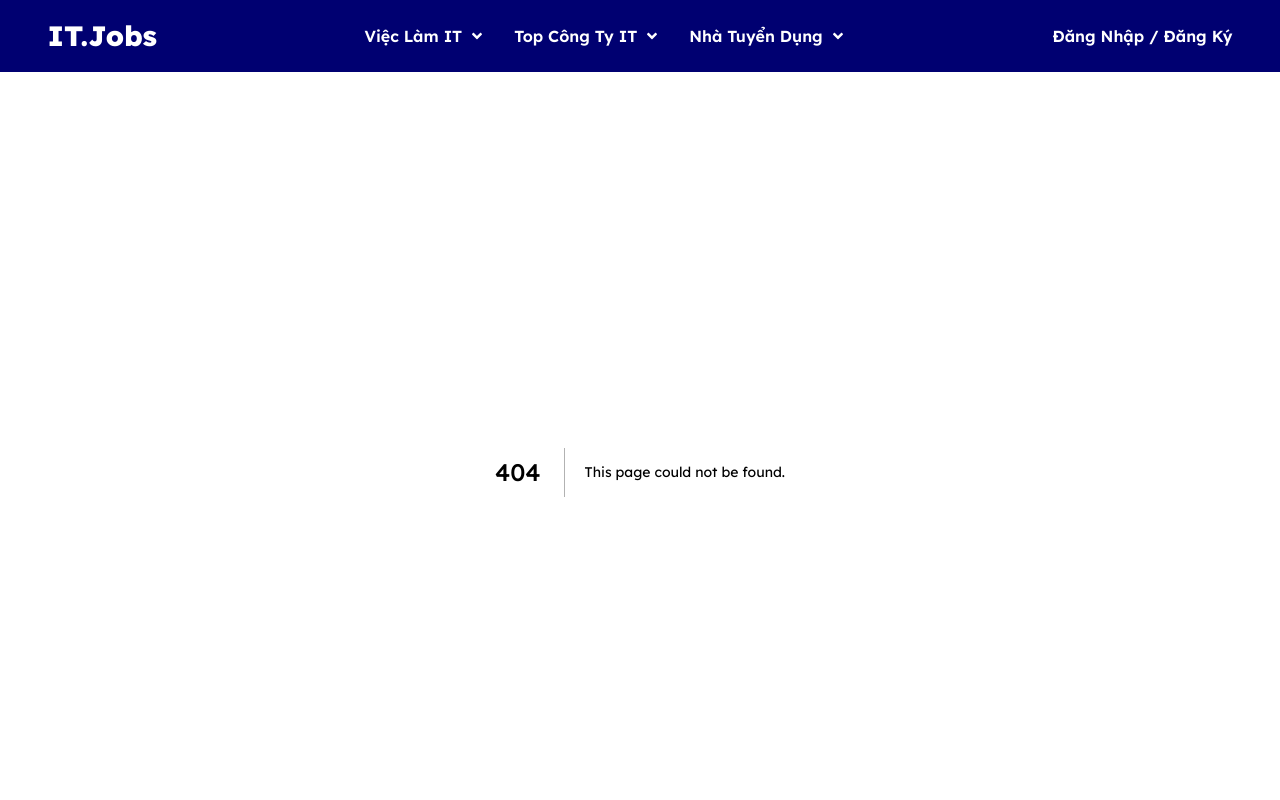
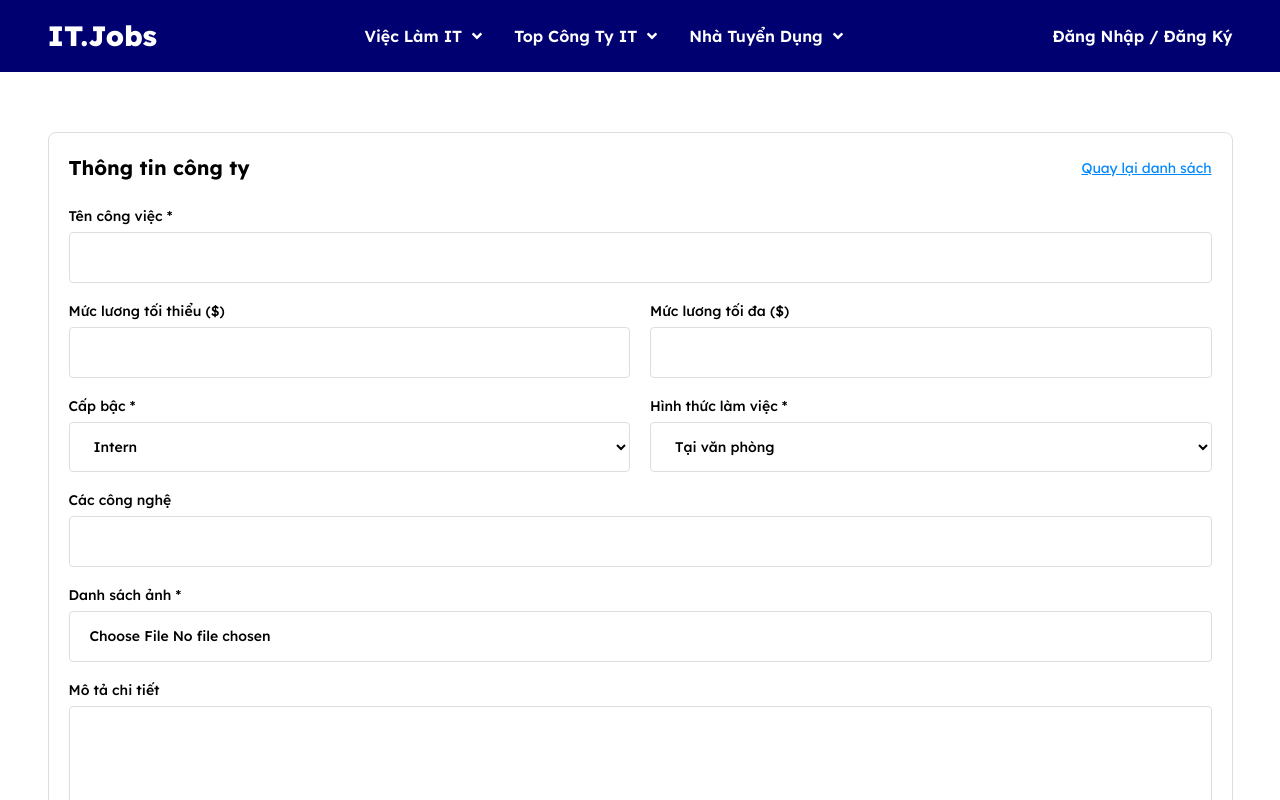
Before and after one commit to trongnp267/project-3, a Next.js app: page /company-manager/job/create in a window 1280 px wide. Before the commit this address had no page. Shown: the top 800 px of the page. Built offline with nearby package versions, Linux system fonts and the light colour scheme.

Commit message:
Dựng trang Thêm mới công việc

```diff
--- /dev/null
+++ b/src/app/(pages)/company-manager/job/create/page.tsx
@@ -0,0 +1,87 @@
+import { Button2 } from "@/app/components/button/Button2";
+import { InputGroup } from "@/app/components/form/InputGroup";
+import { SelectGroup } from "@/app/components/form/SelectGroup";
+import { TextareaGroup } from "@/app/components/form/TextareaGroup";
+import Link from "next/link";
+
+export default function CompanyJobCreate() {
+  return (
+    <>
+      <div className="py-[60px]">
+        <div className="contain">
+          <div className="bg-white border border-[#DEDEDE] p-[20px] rounded-[8px]">
+            <div className="flex justify-between items-center flex-wrap gap-[20px] mb-[20px]">
+              <h1 className="font-[700] text-black text-[20px]">
+                Thông tin công ty
+              </h1>
+              <Link href="#" className="font-[400] text-[14px] text-[#0088FF] underline">Quay lại danh sách</Link>
+            </div>
+            <form
+              action=""
+              className="grid sm:grid-cols-2 gap-x-[20px] gap-y-[15px]"
+            >
+              <InputGroup
+                name=""
+                id=""
+                label="Tên công việc *"
+                className="sm:col-span-2"
+              />
+              <InputGroup
+                name=""
+                id=""
+                label="Mức lương tối thiểu ($)"
+              />
+              <InputGroup
+                name=""
+                id=""
+                label="Mức lương tối đa ($)"
+              />
+              <SelectGroup
+                label="Cấp bậc *"
+                name=""
+                id=""
+                options={[
+                  {value: "intern", label: "Intern"},
+                  {value: "fresher", label: "Fresher"},
+                  {value: "senior", label: "Senior"},
+                ]}
+              />
+              <SelectGroup
+                label="Hình thức làm việc *"
+                name=""
+                id=""
+                options={[
+                  {value: "", label: "Tại văn phòng"},
+                  {value: "", label: "Làm từ xa"},
+                ]}
+              />
+              <InputGroup
+                name=""
+                id=""
+                label="Các công nghệ"
+                className="sm:col-span-2"
+              />
+              <InputGroup
+                name=""
+                id=""
+                label="Danh sách ảnh *"
+                type="file"
+                className="sm:col-span-2"
+              />
+              <TextareaGroup
+                name=""
+                id=""
+                label="Mô tả chi tiết"
+                className="sm:col-span-2"
+              />
+              <Button2
+                className="sm:col-span-2"
+                label="Tạo mới"
+              />
+            </form>
+          </div>
+        </div>
+      </div>
+    </>
+  )
+}
```
